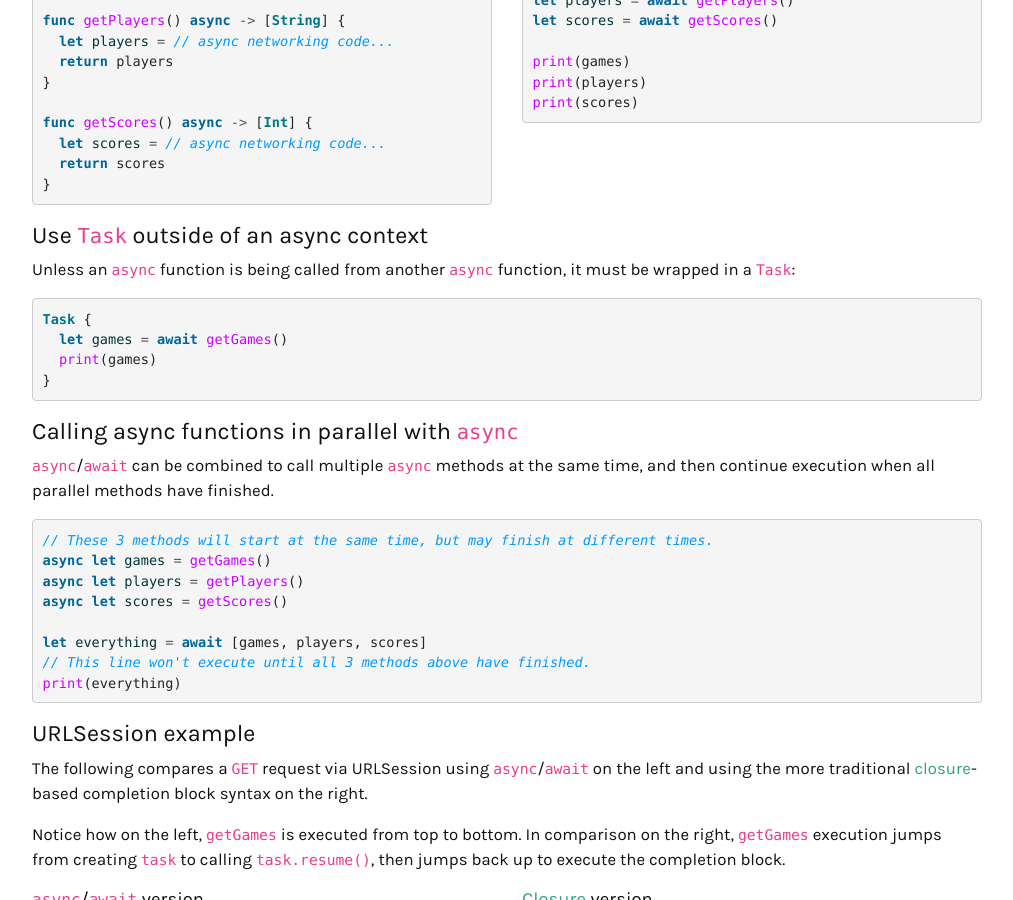
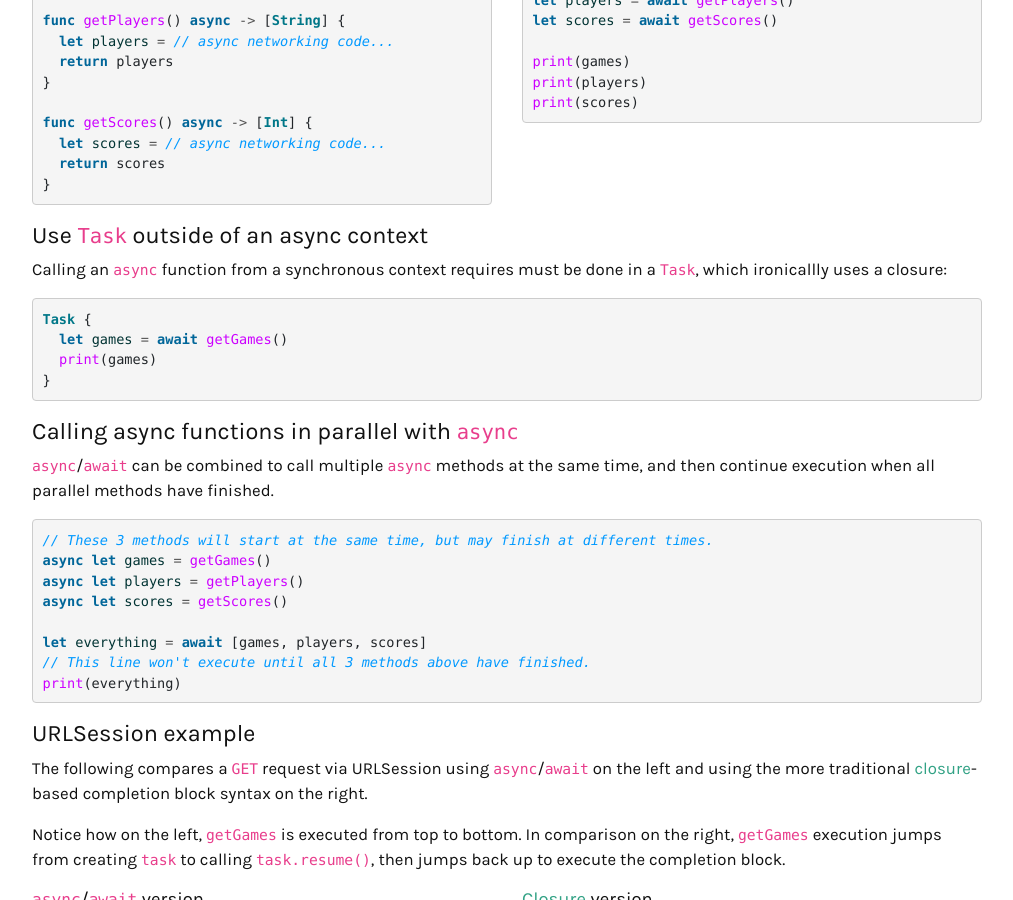
Before and after one commit to ebelinski/swiftly, a Jekyll site: the page built from _guides/async-await.md, in a window 1280 px wide and 900 px high, scrolled down 652 px. Shown: the whole window, without its empty margins (133-1146 px from the left). Built offline with Jekyll 4.4.1, drawn with Linux system fonts in a browser that asks for light colours; comment, search, counter and statistics services are not loaded.

Commit message:
Added note.

````diff
--- a/_guides/async-await.md
+++ b/_guides/async-await.md
@@ -58,7 +58,7 @@ print(scores)
 
 ### Use `Task` outside of an async context
 
-Unless an `async` function is being called from another `async` function, it must be wrapped in a `Task`:
+Calling an `async` function from a synchronous context requires must be done in a `Task`, which ironicallly uses a closure:
 
 ```swift
 Task {
````
